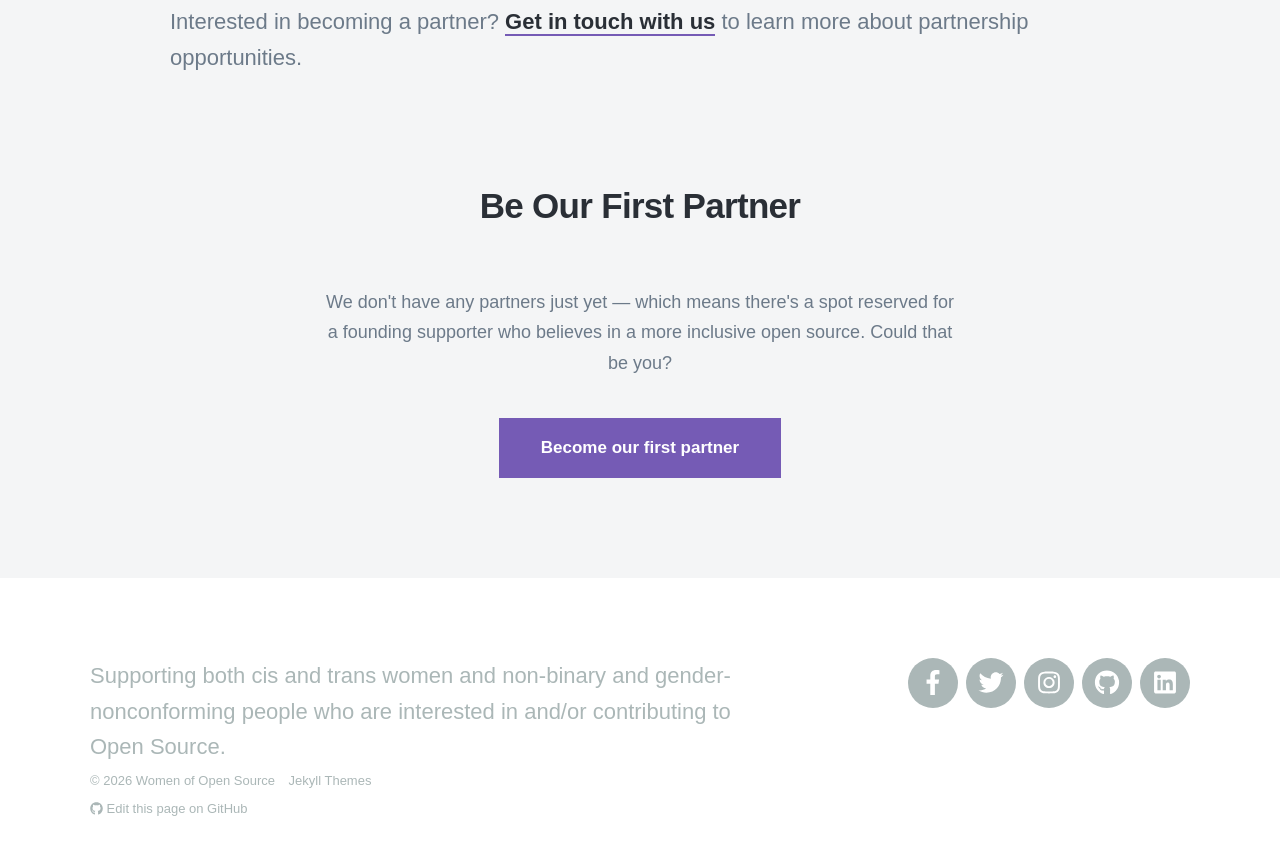
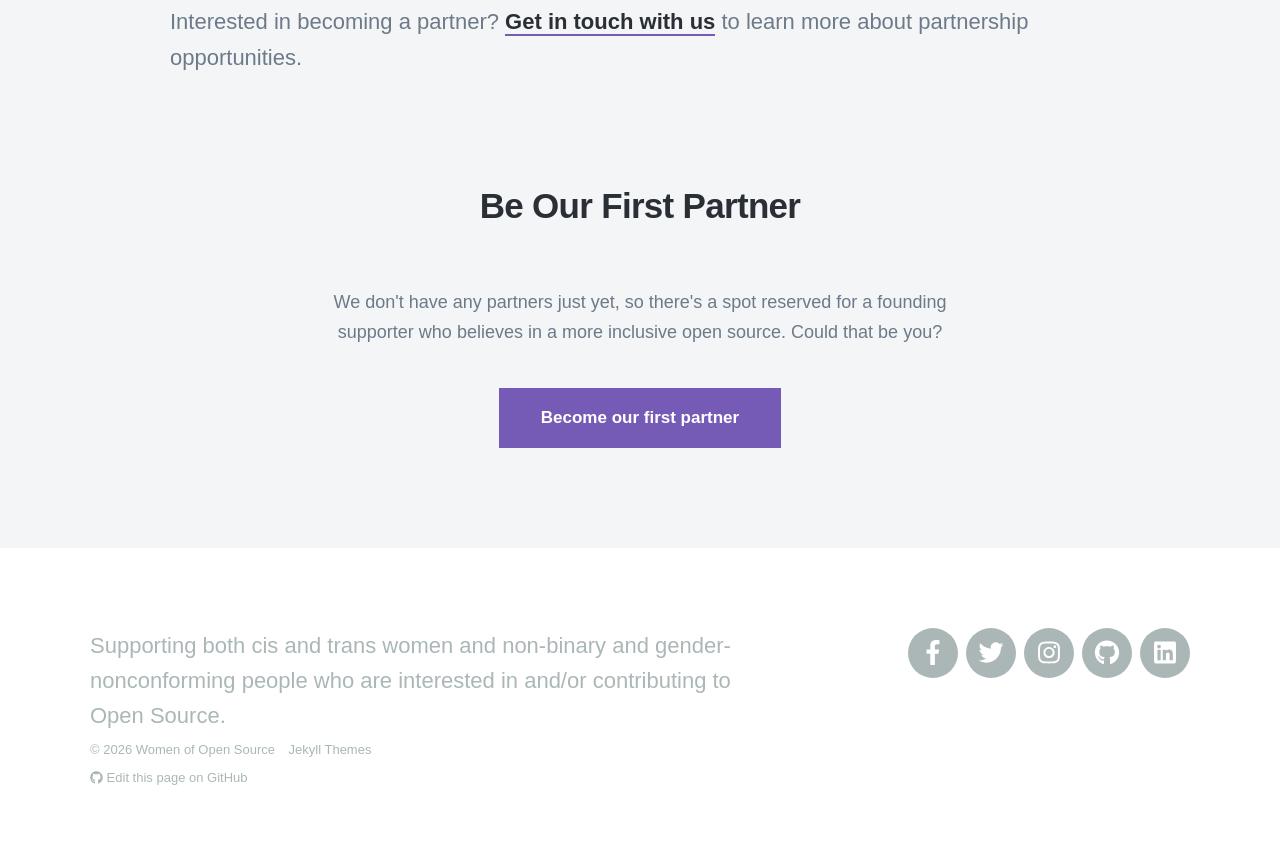
Before and after one commit to womenofopensource/womenofopensource.github.io, a Jekyll site: the page built from docs/partners/index.html, in a window 1280 px wide and 900 px high, scrolled down 1099 px. Shown: the top 855 px of the window. Built offline with Jekyll 4.4.1, drawn with Linux system fonts in a browser that asks for light colours; nearby versions of some CDN libraries; some web fonts are replaced.

Commit message:
Reword partners CTA to avoid an em dash
Style preference: no em dashes. Replace the dash with a comma so the
sentence reads the same.

```diff
--- a/docs/partners/index.html
+++ b/docs/partners/index.html
@@ -82,7 +82,7 @@ permalink: /partners/
 
 		<div class="partners-empty">
 			<h2 class="partners-grid__title">Be Our First Partner</h2>
-			<p class="partners-empty__text">We don't have any partners just yet — which means there's a spot reserved for a founding supporter who believes in a more inclusive open source. Could that be you?</p>
+			<p class="partners-empty__text">We don't have any partners just yet, so there's a spot reserved for a founding supporter who believes in a more inclusive open source. Could that be you?</p>
 			<a href="{{ '/contact/' | relative_url }}" class="button button--large">Become our first partner</a>
 		</div>
 
```
